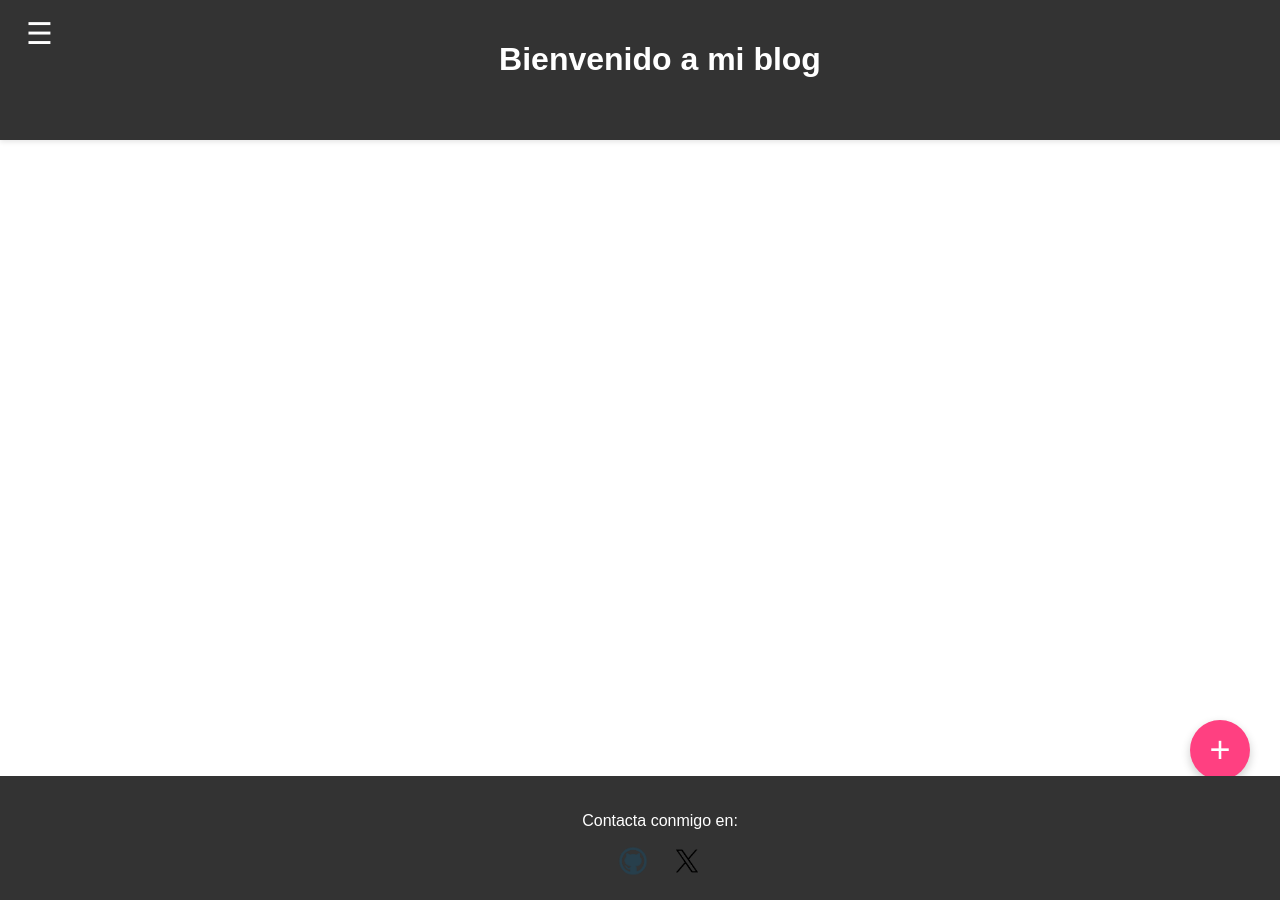
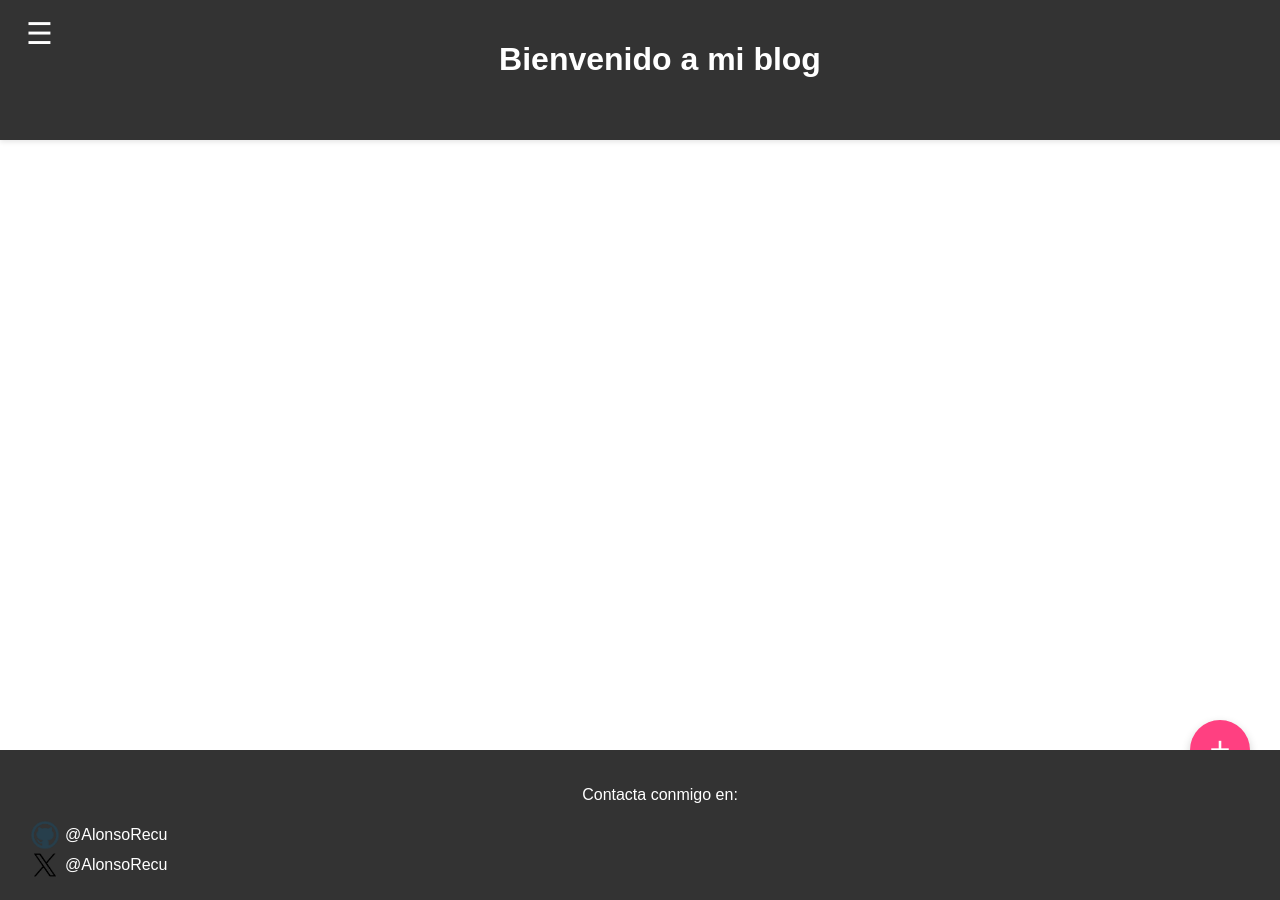
Before and after one commit to AlonsoRecuero/blog.github.io, a Jekyll site: the page built from index.markdown, in a window 1280 px wide. Built offline with Jekyll 4.4.1, drawn with Linux system fonts in a browser that asks for light colours.

```diff
--- a/_layouts/home.html
+++ b/_layouts/home.html
@@ -4,7 +4,7 @@
     <meta charset="UTF-8">
     <meta name="viewport" content="width=device-width, initial-scale=1.0">
     <title>Blog</title>
-    <link rel="stylesheet" href="assets/main.css"> <!-- Enlace al archivo CSS externo -->
+    <link rel="stylesheet" href="/assets/main.css">
     <style>
         body {
             font-family: Arial, sans-serif;
@@ -13,7 +13,6 @@
             display: flex;
             min-height: 100vh; /* Asegura que el body ocupe al menos toda la altura de la ventana */
         }
-
         .header {
             background-color: #333;
             position: fixed;
@@ -27,7 +26,6 @@
             box-shadow: 0 2px 5px rgba(0, 0, 0, 0.1);
             z-index: 1; /* Asegura que el header esté por encima de otros elementos */
         }
-
         .menu-btn {
             position: absolute;
             top: 15px;
@@ -38,7 +36,6 @@
             color: white;
             cursor: pointer;
         }
-
         .menu {
             display: none; /* Oculto por defecto */
             position: fixed;
@@ -53,7 +50,6 @@
             padding: 20px;
             box-sizing: border-box;
         }
-
         .close-menu {
             position: absolute;
             top: 15px;
@@ -64,13 +60,11 @@
             cursor: pointer;
             color: #333;
         }
-
         .menu-title {
             font-size: 24px;
             margin-bottom: 20px;
             color: #333;
         }
-
         .menu-item {
             padding: 15px;
             cursor: pointer;
@@ -80,18 +74,15 @@
             border-radius: 5px;
             transition: background-color 0.3s, border-color 0.3s;
         }
-
         .menu-item:hover {
             background-color: #f0f0f0;
             border-color: #ddd;
         }
-
         .content {
             margin-left: 20%; /* Deja espacio para el menú */
             padding: 20px;
             flex: 1; /* Permite que el contenido ocupe el resto del espacio */
         }
-
         .article {
             border: 1px solid #ddd;
             padding: 20px;
@@ -99,19 +90,16 @@
             border-radius: 8px;
             box-shadow: 0px 4px 10px rgba(0, 0, 0, 0.1);
         }
-
         .article-title, .article-content {
             width: 100%;
             padding: 10px;
             margin: 10px 0;
             font-size: 16px;
         }
-
         .article-title {
             font-weight: bold;
             font-size: 18px;
         }
-
         .floating-button {
             position: fixed;
             bottom: 120px;
@@ -129,7 +117,6 @@
             cursor: pointer;
             box-shadow: 0px 4px 10px rgba(0, 0, 0, 0.2);
         }
-
         .footer {
             background-color: #333;
             color: white;
@@ -139,10 +126,16 @@
             bottom: 0;
             width: 100%;
         }
-
+        .social-icons a {
+            display: flex;
+            align-items: center;
+            text-decoration: none;
+            color: white;
+            margin: 0 10px;
+        }
         .social-icons img {
             width: 30px;
-            margin: 0 10px;
+            margin-right: 5px;
         }
 
         /* Media Queries para pantallas pequeñas */
@@ -185,8 +178,14 @@
     <div class="footer">
         <p>Contacta conmigo en:</p>
         <div class="social-icons">
-            <a href="https://github.com/AlonsoRecuero"><img src="assets/github-logo.png" alt="GitHub"></a>
-            <a href="https://twitter.com/AlonsoRecu"><img src="assets/twitter-logo.png" alt="Twitter"></a>
+            <a href="https://github.com/AlonsoRecu" style="display: flex; align-items: center;">
+                <img src="/assets/github-logo.png" alt="GitHub">
+                <span>@AlonsoRecu</span>
+            </a>
+            <a href="https://twitter.com/AlonsoRecu" style="display: flex; align-items: center;">
+                <img src="/assets/twitter-logo.png" alt="Twitter">
+                <span>@AlonsoRecu</span>
+            </a>
         </div>
     </div>
 
```
